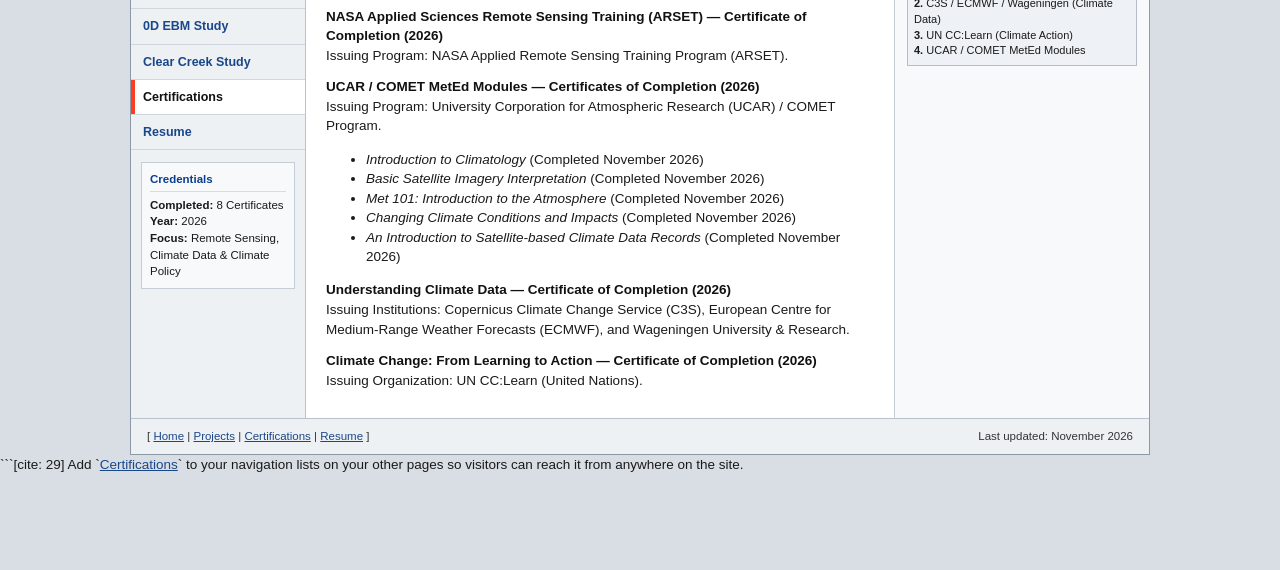
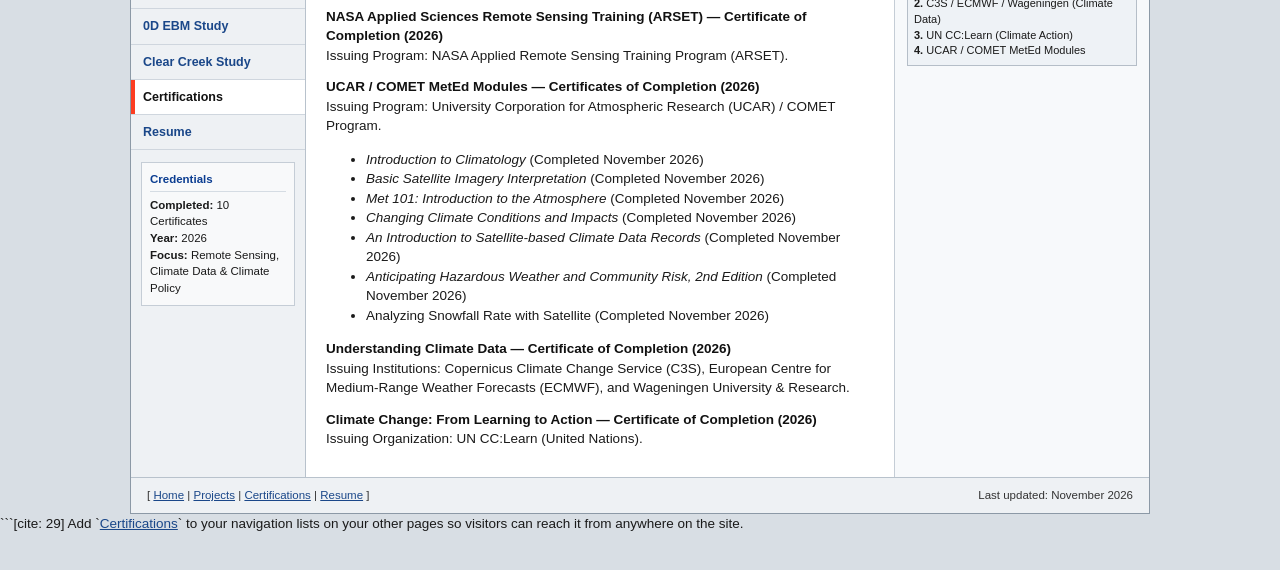
Before and after one commit to carden-taylor/cardentaylor-website, a plain HTML site: page certifications.html in a window 1280 px wide. Shown: the part 202-772 px from the top of the page. Drawn offline with Linux system fonts and the light colour scheme.

Commit message:
Add files via upload

```diff
--- a/certifications.html
+++ b/certifications.html
@@ -39,7 +39,7 @@
 
         <div class="sidebar-box">
           <h4>Credentials</h4>
-          <b>Completed:</b> 8 Certificates<br>
+          <b>Completed:</b> 10 Certificates<br>
           <b>Year:</b> 2026<br>
           <b>Focus:</b> Remote Sensing, Climate Data &amp; Climate Policy
         </div>
@@ -66,6 +66,8 @@
     <li><i>Met 101: Introduction to the Atmosphere</i> (Completed November 2026)</li>
     <li><i>Changing Climate Conditions and Impacts</i> (Completed November 2026)</li>
     <li><i>An Introduction to Satellite-based Climate Data Records</i> (Completed November 2026)</li>
+    <li><i>Anticipating Hazardous Weather and Community Risk, 2nd Edition</i> (Completed November 2026)</li>
+    <li></i>Analyzing Snowfall Rate with Satellite</i> (Completed November 2026)</li>
   </ul>
 </div>
 
```
